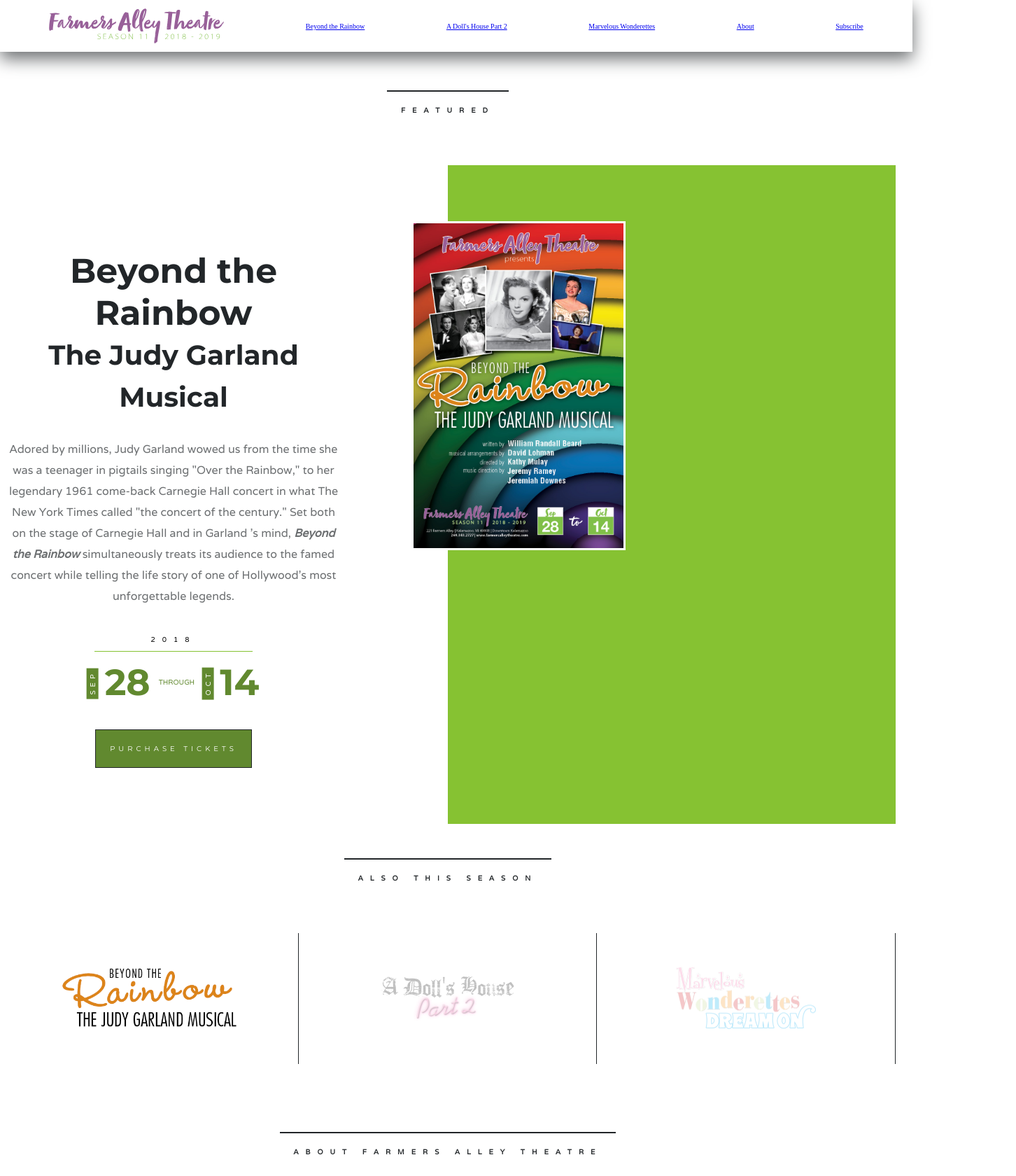
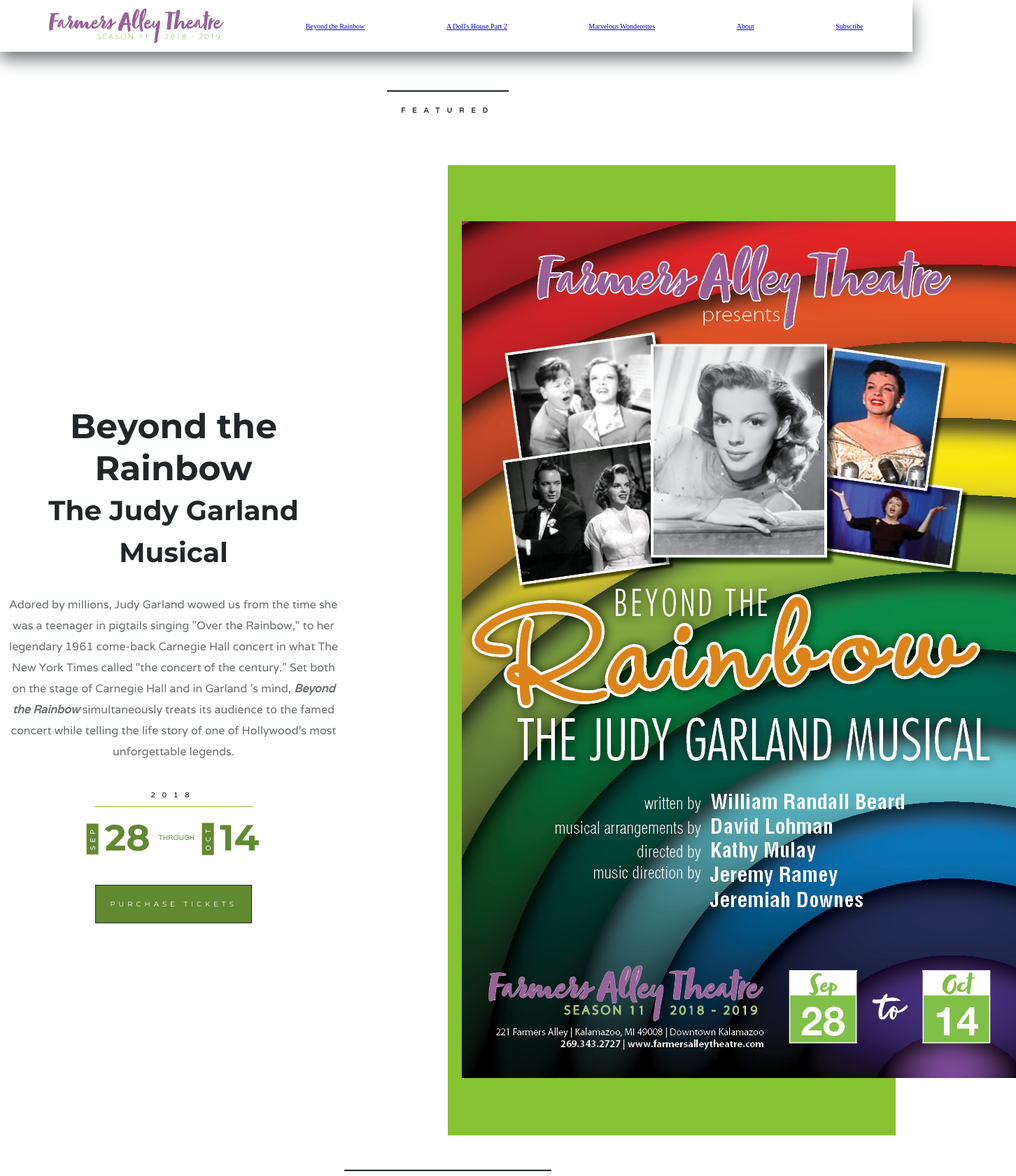
Before and after one commit to choneyse/angular-demo, an Angular app: page /beyond-the-rainbow in a window 1280 px wide. Shown: the top 1680 px of the page at 70% size, 1452 px wide, since content can reach past the window. Built offline with nearby package versions, Linux system fonts and the light colour scheme.

Commit message:
Created image compnent - need to tweak the template a bit

```diff
--- a/src/app/app.module.ts
+++ b/src/app/app.module.ts
@@ -16,6 +16,7 @@
 import { ADollsHouseComponent } from './shows/a-dolls-house/a-dolls-house.component';
 import { MarvelousWonderettesComponent } from './shows/marvelous-wonderettes/marvelous-wonderettes.component';
 import { JoinMailingListComponent } from './join-mailing-list/join-mailing-list.component';
+import { ImageComponent } from './image/image.component';
 
 @NgModule({
   declarations: [
@@ -29,7 +30,8 @@
     BeyondTheRainbowComponent,
     ADollsHouseComponent,
     MarvelousWonderettesComponent,
-    JoinMailingListComponent
+    JoinMailingListComponent,
+    ImageComponent
   ],
   imports: [BrowserModule, BrowserAnimationsModule, ReactiveFormsModule, RouterModule.forRoot(appRoutes)],
   providers: [],
--- a/src/app/featured/featured.component.html
+++ b/src/app/featured/featured.component.html
@@ -11,6 +11,7 @@
     </div>
   </div>
   <div class="right">
-    <img class="poster" src="{{ show.poster }}" />
+    <!-- <img class="poster" src="{{ show.poster }}" /> -->
+    <fat-image imgSrc="{{ show.poster }}" altTxt="{{ show.title }}" imgClass="poster"></fat-image>
   </div>
 </section>
--- /dev/null
+++ b/src/app/image/image.component.html
@@ -0,0 +1 @@
+<img class="{{ imgClass }}" src="{{ imgSrc }}" alt="{{ altText }}" />
--- /dev/null
+++ b/src/app/image/image.component.ts
@@ -0,0 +1,16 @@
+import { Component, OnInit, Input } from '@angular/core';
+
+@Component({
+  selector: 'fat-image',
+  templateUrl: './image.component.html',
+  styleUrls: ['./image.component.scss']
+})
+export class ImageComponent implements OnInit {
+  constructor() {}
+
+  @Input() imgClass;
+  @Input() imgSrc;
+  @Input() altTxt;
+
+  ngOnInit() {}
+}
```
Also changed, not shown: src/app/featured/featured.component.ts (+0 -14 lines), src/app/image/image.component.scss (added), 1 other file (tests, documents, lock files or other folders).
